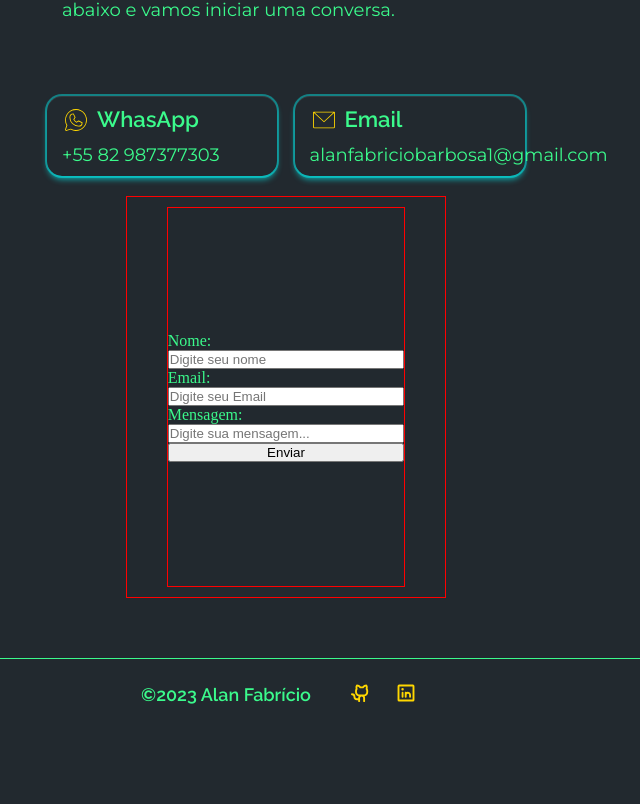
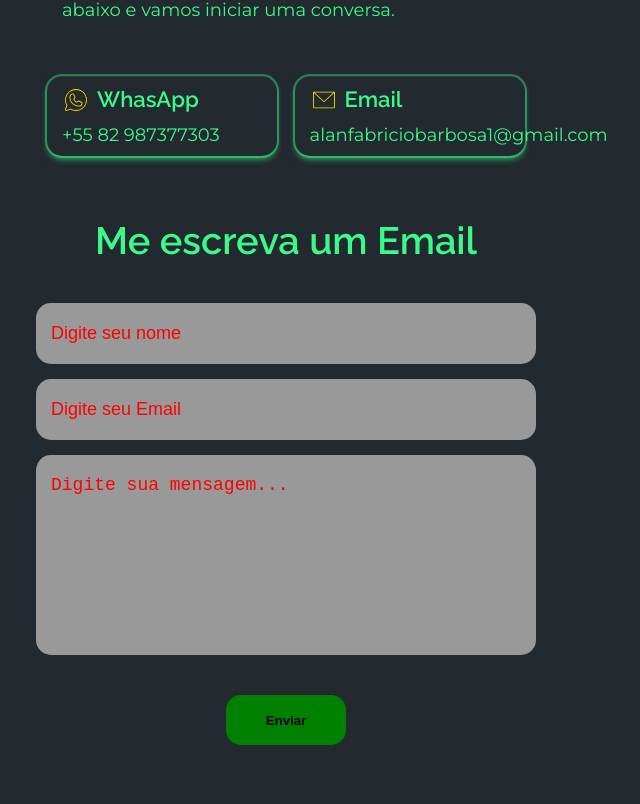
Before and after one commit to AlanFabricioBarbosa/meu-portfolio, a React (Vite) app: page /contact in a window 1280 px wide. Shown: the part 296-1100 px from the top of the page, without its empty margins (354-994 px from the left). Before the commit the page ends 1026 px from the top, so only its background shows below. Built offline with nearby package versions, Linux system fonts and the light colour scheme.

Commit message:
:lipstick: feat: Estilização do formulário

```diff
--- a/src/Components/ContactMe/styles.jsx
+++ b/src/Components/ContactMe/styles.jsx
@@ -4,7 +4,7 @@ export const ContactMeContainer = styled.section`
 display: flex;
 flex-direction: column;
 align-items: center;
-height: 45vh;
+height: 35vh;
 margin-top: 60px;
 `
 
@@ -21,7 +21,7 @@ export const ContactTextContent = styled.section`
    p {
       font-size: 18px;
       font-family: 'Montserrat', sans-serif;
-   }
+   };
 `
 
 export const FigureContent = styled.section`
@@ -38,7 +38,7 @@ export const FigureContent = styled.section`
       justify-content: center;
       padding-left: 15px;
       width: 18vw;
-      box-shadow: rgba(0, 255, 255, .4) 0px 0px 0px 2px, rgba(0, 255, 255, 0.65) 0px 4px 6px -1px, rgba(255, 255, 255, 0.08) 0px 1px 0px inset;
+      box-shadow: rgba(59, 250, 140, .4) 0px 0px 0px 2px, rgba(59, 250, 140, 0.65) 0px 4px 6px -1px, rgba(255, 255, 255, 0.08) 0px 1px 0px inset;
       height: 10vh;
       border-radius: 15px;
    }
--- a/src/Components/FormContact/index.jsx
+++ b/src/Components/FormContact/index.jsx
@@ -35,40 +35,34 @@ export default function FormContact() {
 
    return (
       <S.FormContainer>
+         <S.FormMessage>Me escreva um Email</S.FormMessage>
          <S.FormContent onSubmit={sendEmail}>
-            <div>
-               <label>Nome:</label>
-               <input
+            <S.FormInputs
                type="text"
                placeholder="Digite seu nome"
                value={name}
                onChange={(e) => setName(e.target.value)}
             />
-            </div>
-            <div>
-            <label>Email:</label>
-            <input
+            <S.FormInputs
                type="text"
                placeholder="Digite seu Email"
                value={email}
                onChange={(e) => setEmail(e.target.value)}
             />
-            </div>
-            <div>
-               <label>Mensagem:</label>
-               <input
+            <S.FormInputsTextArea
                type="text"
                placeholder="Digite sua mensagem..."
                value={message}
                onChange={(e) => setMessage(e.target.value)}
             />
-            </div>
-            <input type="submit" value="Enviar"/>
-         </S.FormContent>
             <section>
                {alertMessage && <p>{alertMessage}</p>}
                {successMessage && <p>{successMessage}</p>}
             </section>
+            <S.FormBtnSend>
+               <input type="submit" value="Enviar"/>
+            </S.FormBtnSend>
+            </S.FormContent>
       </S.FormContainer>
    )
 }
--- a/src/Components/FormContact/styles.jsx
+++ b/src/Components/FormContact/styles.jsx
@@ -1,24 +1,68 @@
 import styled from "styled-components";
 
 export const FormContainer = styled.section`
-   display: flex;
-   justify-content: center;
-   align-items: center;
-   width: 25%;
-   height: 100%;
-   border: 1px solid red
+   padding: 80px 4%;
+`
+
+export const FormMessage = styled.h2`
+   text-align: center;
+   font-size: 38px;
+   font-family: 'Raleway',sans-serif;
 `
 
 export const FormContent = styled.form`
    display: flex;
    flex-direction: column;
-   justify-content: center;
-   height: 95%;
-   width: 75%;
-   border: 1px solid red;
+   gap: 15px;
+   max-width: 500px;
+   margin: 0 auto;
+   margin-top: 40px;
+`
 
-   div {
-      display: flex;
-      flex-direction: column;
+export const FormInputs = styled.input`
+   background-color: #999;
+   color: #FFF;
+   font-size: 18px;
+   width: 100%;
+   border: 0;
+   border-radius: 15px;
+   outline: 0;
+   padding: 20px 15px;
+
+      &::placeholder{
+         color: red;
+      }
+`
+
+export const FormInputsTextArea = styled.textarea`
+   background-color: #999;
+   color: #FFF;
+   font-size: 18px;
+   height: 40vh;
+   border: 0;
+   border-radius: 15px;
+   outline: 0;
+   padding: 20px 15px;
+   max-height: 200px;
+   resize: none;
+
+   &::placeholder{
+         color: red;
    }
 `
+
+export const FormBtnSend = styled.div`
+   text-align: center;
+   margin-top: 10px;
+
+   input {
+      height: 50px;
+      border: none;
+      border-radius: 15px;
+      width: 120px;
+      background-color: green;
+      color: #000;
+      font-weight: 700;
+      cursor: pointer;
+   }
+`
--- a/src/Globals.jsx
+++ b/src/Globals.jsx
@@ -14,6 +14,6 @@ export const GlobalStyled = createGlobalStyle`
 body{
    font-size: 100%;
    background-color: #22292F;
-   color: #3BFA8C ;
+   color: #3BFA8C;
 }
 `
--- a/src/Pages/Contact/index.jsx
+++ b/src/Pages/Contact/index.jsx
@@ -1,13 +1,12 @@
 import ContactMe from "../../Components/ContactMe";
 import FormContact from "../../Components/FormContact";
-import * as S from './styles.jsx'
 
 
 export default function Contact() {
    return (
-      <S.ContactContainer>
+      <>
          <ContactMe/>
          <FormContact/>
-      </S.ContactContainer>
+      </>
    )
 }
--- a/src/Pages/Contact/styles.jsx
+++ /dev/null
@@ -1,8 +0,0 @@
-import styled from "styled-components";
-
-export const ContactContainer = styled.section`
-   display: flex;
-   flex-direction: column;
-   align-items: center;
-   height: 100vh;
-`
```
Lines whose indentation alone changed are shown as unchanged.
